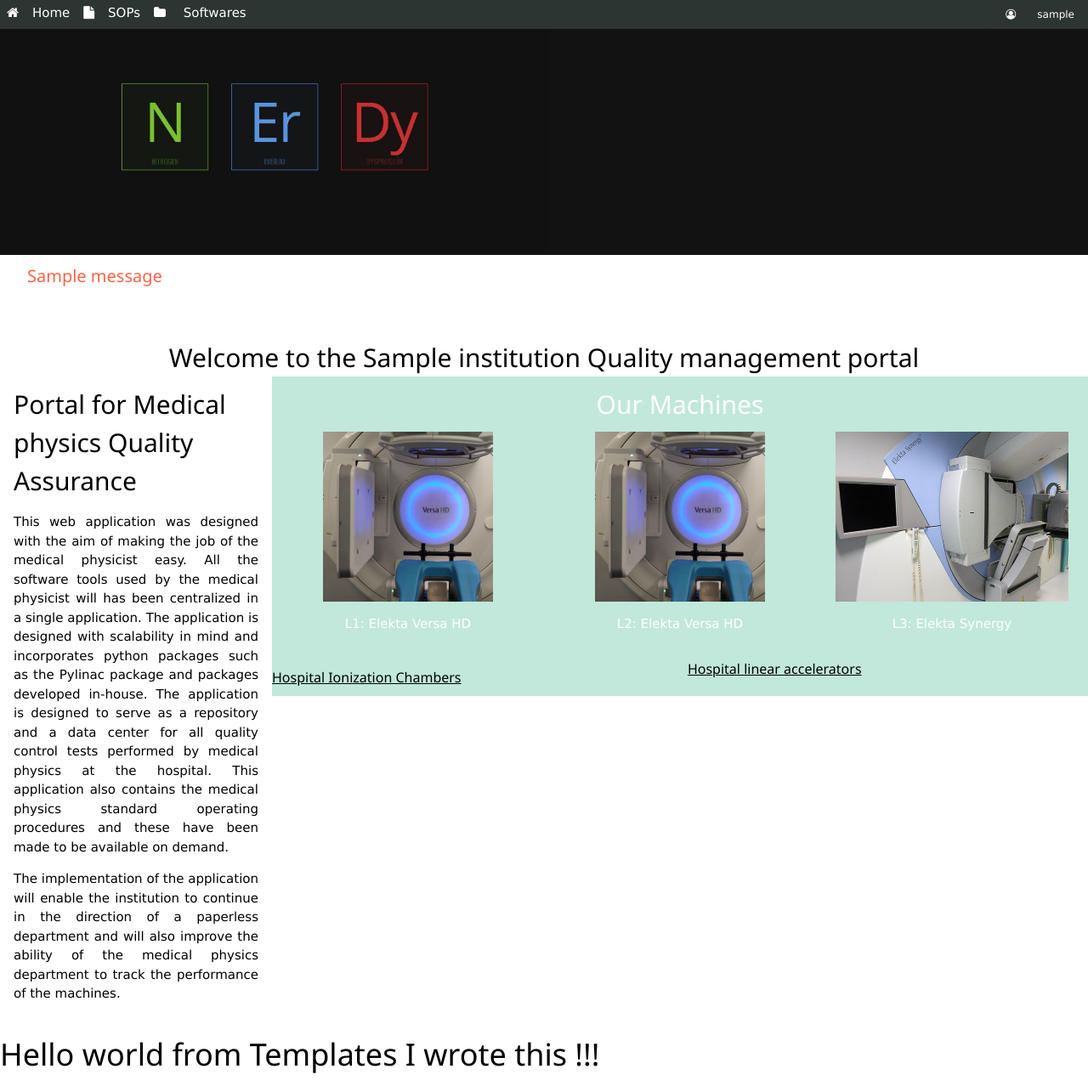
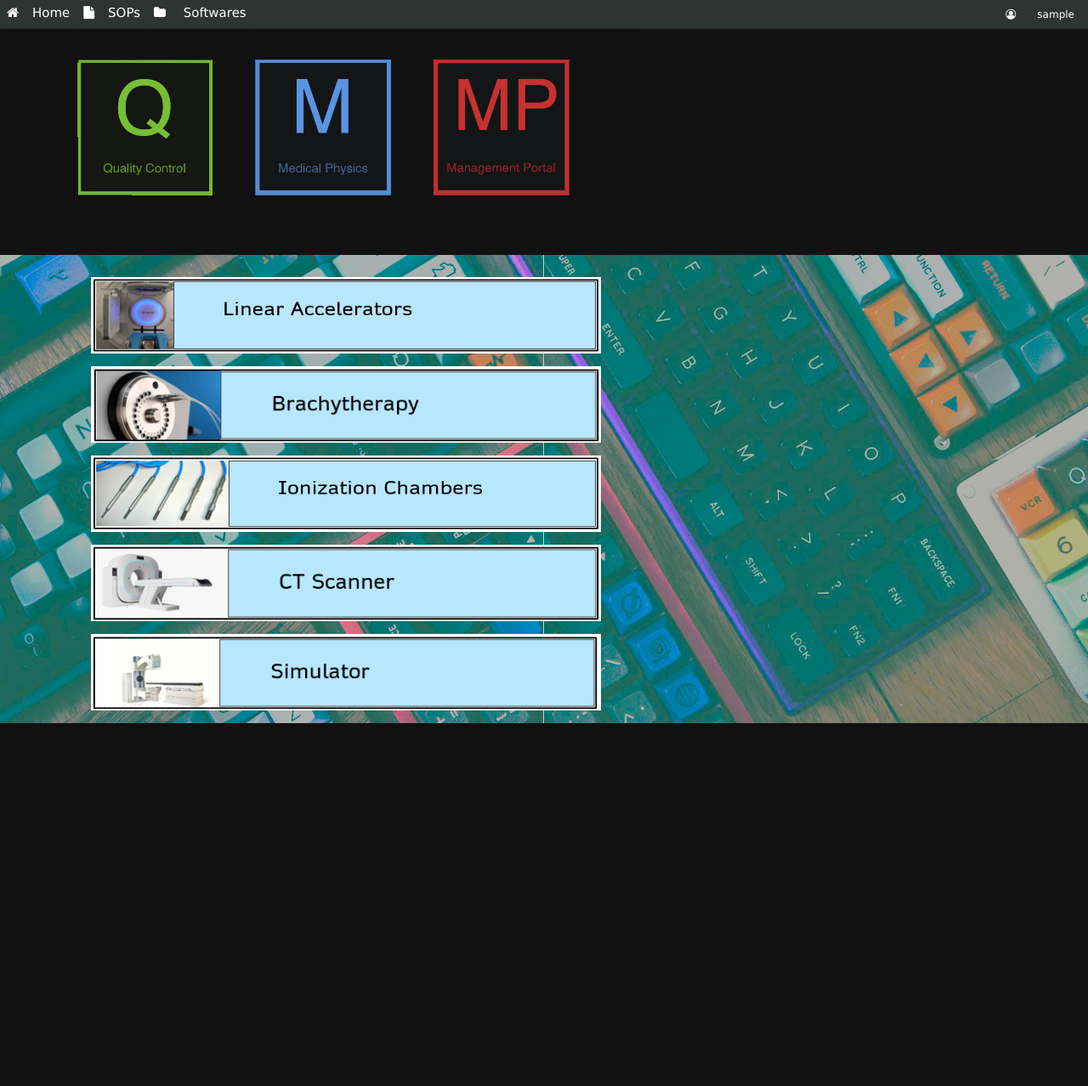
Before and after one commit to nkosie18/work_app, a Flask app: page / in a window 1280 px wide. Shown: the whole page at 85% size. After the commit the page ends 851 px from the top, so only its background shows below. Run offline with Flask 2, Linux system fonts and the light colour scheme; a user stored in the database is signed in; tables that the repository leaves empty hold one stand-in row (values such as "Sample post"); one stand-in notice (Sample message) is shown; parts of the project's set-up code (start-up, migrations or seed data) failed here and were passed over; some libraries are stand-ins or nearby versions.

Commit message:
changed the homepage

```diff
--- a/app/static/myjava.js
+++ b/app/static/myjava.js
@@ -30,7 +30,7 @@ $(document).ready(function(){
             $('#chambhist').css("display", "block");
             $('#refmeas_b').html(`
                 <i><h2 style ="margin-top:-20mm;"> ${chamber_name}</h2></i>
-                <p style="margin-top:-5mm;"><i> reference data</i></p>
+                <p style="margin-top:-5mm;"><i> reference data</i></p> <br>
 
                 <table>
                 <tr><td> Date: </td><td> <b> ${date}</b> </td></tr>
--- a/app/templates/base.html
+++ b/app/templates/base.html
@@ -12,6 +12,7 @@
     <script src="https://www.google.com/recaptcha/api.js" async defer> </script>
     <script src="https://cdnjs.cloudflare.com/ajax/libs/Chart.js/2.5.0/Chart.min.js"></script>
     <title>{% block title %}{% endblock %}</title>
+
 </head>
 <body>
 
--- a/app/templates/home.html
+++ b/app/templates/home.html
@@ -1,5 +1,31 @@
 {% extends "base.html" %} {%block title%} Medical Physics Department
-{%endblock%} {%block content%}
+{%endblock%}
+
+{%block content%}
+
+<style>
+  .geeks img {
+      transition: 0.3s all ease-in-out;
+  }
+
+  .geeks:hover img {
+      transform: scale(1.1);
+  }
+
+  body{
+    background: linear-gradient(to bottom right, #000066 0%, #ccffff 60%);
+        width: 100%;
+        height: 100%;
+        max-height: 100%;
+        margin: 0;
+        padding: 0;
+        background-image: url("{{url_for('static', filename='images/hm_bg.jpg')}}");
+        background-size: cover;
+        background-repeat: no-repeat;
+
+    }
+
+</style>
 
 <!--
 
@@ -13,91 +39,58 @@
   />
 </div>
 
-<div class="w3-container w3-margin-left">
-  <h4 style="color: tomato">
-    {% with messages = get_flashed_messages() %} {% if messages %} {% for
-    message in messages %} {{ message }} {% endfor %} {%endif%} {%endwith%}
-  </h4>
-</div>
 
-<div class="w3-container-fluid w3-padding-top-18" style="margin-top: 10mm">
-  <div class="w3-container w3-center">
-    <h2>Welcome to the {{inst3}} Quality management portal</h2>
-  </div>
+<div class="w3-container-fluid w3-padding-top-18" style="margin-top: -5mm;">
   <div class="w3-row w3-margin-top">
-    <div class="w3-col m4 l3 w3-padding" style="margin-top: -9mm">
-      <h2>Portal for Medical physics Quality Assurance</h2>
-      <p style="text-align: justify">
-        This web application was designed with the aim of making the job of the
-        medical physicist easy. All the software tools used by the medical
-        physicist will has been centralized in a single application. The
-        application is designed with scalability in mind and incorporates python
-        packages such as the Pylinac package and packages developed in-house.
-        The application is designed to serve as a repository and a data center
-        for all quality control tests performed by medical physics at the
-        hospital. This application also contains the medical physics standard
-        operating procedures and these have been made to be available on demand.
-      </p>
-      <p style="text-align: justify">
-        The implementation of the application will enable the institution to
-        continue in the direction of a paperless department and will also
-        improve the ability of the medical physics department to track the
-        performance of the machines.
-      </p>
-    </div>
-    <div class="w3-col m8 l9 w3-center w3-scand" style="margin-top: -7mm">
-      <h2>Our Machines</h2>
-      <div class="w3-row">
-        <div class="w3-col m4 l4">
-          <a href="#"
-            ><img
-              src="{{url_for('static', filename ='images/versa_l2.jpg' )}}"
-              alt="Elekta Versa HD"
-              width="auto"
-              height="200mm"
-            />
-          </a>
-          <p>L1: Elekta Versa HD</p>
-        </div>
-        <div class="w3-col m4 l4">
-          <a href="#"
-            ><img
-              src="{{url_for('static', filename ='images/versa_l2.jpg' )}}"
-              alt="Elekta Versa HD"
-              width="auto"
-              height="200mm"
-            />
-          </a>
-          <p>L2: Elekta Versa HD</p>
-        </div>
-        <div class="w3-col m4 l4">
-          <a href="#"
-            ><img
-              src="{{url_for('static', filename ='images/synergy_l3.png' )}}"
-              alt="Elekta Versa HD"
-              width="auto"
-              height="200mm"
-            />
-          </a>
-          <p>L3: Elekta Synergy</p>
-        </div>
-      </div>
-      <div class="w3-row">
-        <p><h6 class="w3-left">
-            <a style="color: black" href="{{url_for('ion_chamber.ion_chamber')}}">
-              Hospital Ionization Chambers</a
-            >
-          </h6></p>
+    <div class="w3-col m1 l1"> <p></p></div>
 
-        <p class="w3-left"><h6>
-            <a style="color: black" href="{{url_for('linac.new_linac')}}">
-              Hospital linear accelerators</a
-            >
-          </h6></p>
-      </div>
+    <div class="w3-col m4 l5 w3-border-right" style="margin-top: -13mm;">
+          <p style="margin-top:20mm;">
+            <a href="#" class="geeks"><img
+              src="{{url_for('static', filename ='images/linear_accelerators.png' )}}"
+              alt="Linear Accelerators"
+              width="600mm"
+              height="90mm"/>
+            </a>
+          </p>
+
+          <p>
+            <a href="#" class="geeks"><img
+              src="{{url_for('static', filename ='images/brachytherapy.png' )}}"
+              alt="Brachytherapy"
+              width="600mm"
+              height="90mm"/>
+            </a>
+          </p>
+
+          <p>
+            <a href="{{url_for('ion_chamber.ion_chamber')}}" class="geeks"><img
+              src="{{url_for('static', filename ='images/ionization_chambers.png' )}}"
+              alt="Ionization Chambers"
+              width="600mm"
+              height="90mm"/>
+            </a>
+          </p>
+
+          <p>
+            <a href="#" class="geeks"><img
+              src="{{url_for('static', filename ='images/ct_scanner.png' )}}"
+              alt="CT Scanner"
+              width="600mm"
+              height="90mm"/>
+            </a>
+          </p>
+
+          <p>
+            <a href="#" class="geeks"><img
+              src="{{url_for('static', filename ='images/simulator.png' )}}"
+              alt="Simulator"
+              width="600mm"
+              height="90mm"/>
+            </a>
+          </p>
     </div>
   </div>
-  <h1>Hello world from Templates I wrote this !!!</h1>
 </div>
 
 {%endblock%}
```
Also changed, not shown: app/templates/chambers.html (+8 -7 lines), app/static/images/brachytherapy.png (added), app/static/images/ct_scanner.png (added), app/static/images/hm_bg.jpg (added), app/static/images/ionization_chambers.png (added), app/static/images/linear_accelerators.png (added), app/static/images/logo2.jpg, app/static/images/simulator.png (added).
